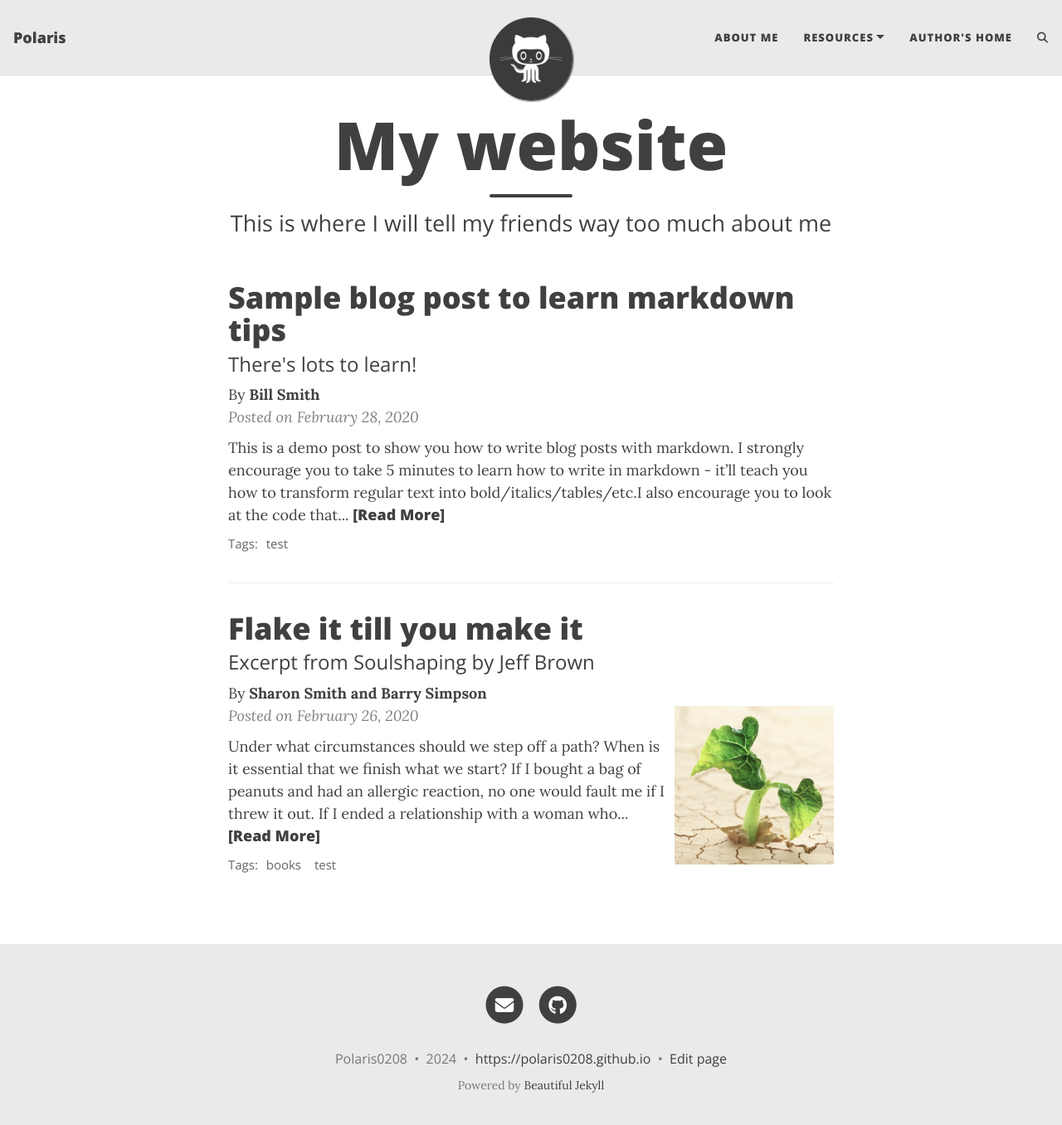
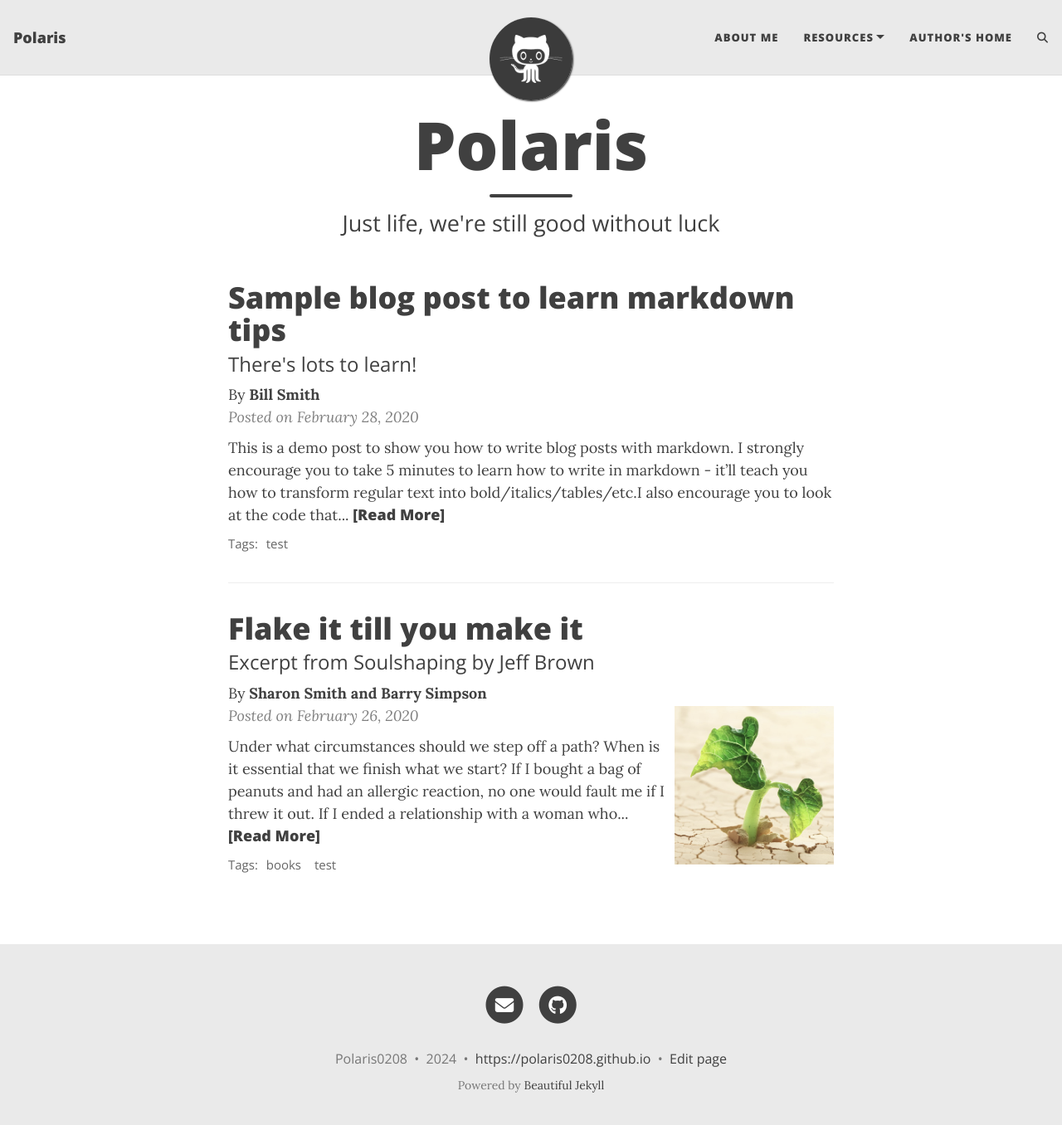
Before and after one commit to polaris0208/polaris0208.github.io, a Jekyll site: the page built from index.html, in a window 1280 px wide and 1369 px high. Shown: the top 1356 px of the window at 83% size. Built offline with Jekyll 4.4.1, drawn with Linux system fonts in a browser that asks for light colours; the list of posts is cut into pages by our own code; comment, search, counter and statistics services are not loaded.

Commit message:
home title

```diff
--- a/index.html
+++ b/index.html
@@ -1,5 +1,5 @@
 ---
 layout: home
-title: My website
-subtitle: This is where I will tell my friends way too much about me
+title: Polaris
+subtitle: Just life, we're still good without luck
 ---
```
